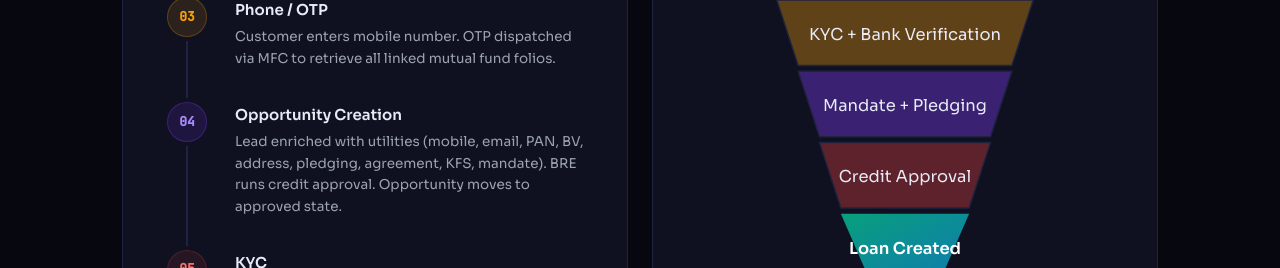
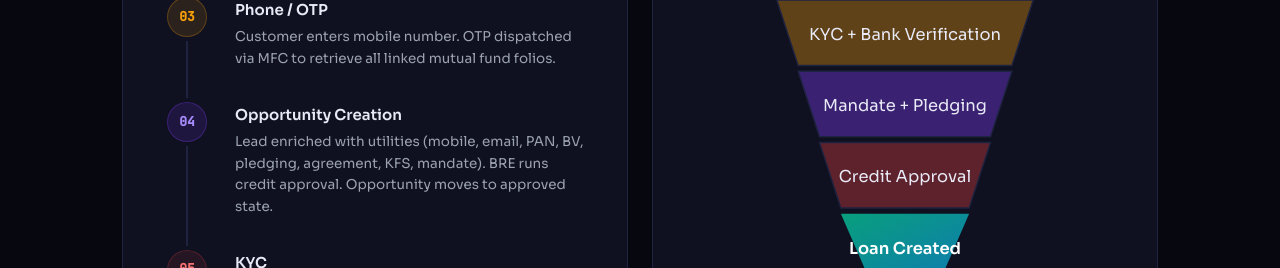
Before and after one commit to rohansinghtomar-volt/volt-doc, a plain HTML site: page LOS_Interactive_Guide.html in a window 1280 px wide. Shown: the part 3420-3688 px from the top of the page. Drawn offline with Linux system fonts and the light colour scheme.

Commit message:
Update LOS_Interactive_Guide.html

```diff
--- a/LOS_Interactive_Guide.html
+++ b/LOS_Interactive_Guide.html
@@ -1775,7 +1775,7 @@
                   <div class="step-title">Opportunity Creation</div>
                   <div class="step-desc">
                     Lead enriched with utilities (mobile, email, PAN, BV,
-                    address, pledging, agreement, KFS, mandate). BRE runs credit
+                    pledging, agreement, KFS, mandate). BRE runs credit
                     approval. Opportunity moves to approved state.
                   </div>
                 </div>
```
